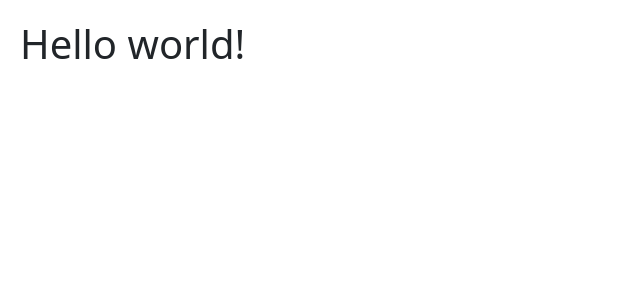
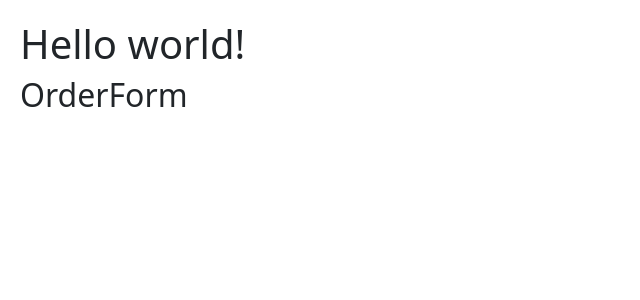
Before and after one commit to mGrzanek/coffee-shop-app, a React (Create React App) app in the folder client/: page /order-form in a window 1280 px wide. Shown: the top 300 px of the page, without its empty margins (0-640 px from the left). Built offline with nearby package versions, Linux system fonts and the light colour scheme.

Commit message:
Add Home, Product, Cart and OrderForm components, add routes to App

```diff
--- a/client/src/App.js
+++ b/client/src/App.js
@@ -1,7 +1,19 @@
+import { Routes, Route } from "react-router-dom";
+import Home from "./components/pages/Home/Home";
+import Product from "./components/pages/Product/Product";
+import Cart from "./components/pages/Cart/Cart";
+import OrderForm from "./components/pages/OrderForm.js/OrderForm";
+
 const App = () => {
   return (
     <div className="App">
       <h1>Hello world!</h1>
+      <Routes>
+        <Route path="/" element={<Home />} />
+        <Route path="/products/:id" element={<Product />} />
+        <Route path="/cart" element={<Cart />} />
+        <Route path="/order-form" element={<OrderForm />} />
+      </Routes>
     </div>
   );
 }
--- /dev/null
+++ b/client/src/components/pages/Cart/Cart.js
@@ -0,0 +1,7 @@
+const Cart = () => {
+    return(
+        <h2>Cart</h2>
+    );
+}
+
+export default Cart;
--- /dev/null
+++ b/client/src/components/pages/Home/Home.js
@@ -0,0 +1,7 @@
+const Home = () => {
+    return(
+        <h2>Home</h2>
+    );
+}
+
+export default Home;
--- /dev/null
+++ b/client/src/components/pages/OrderForm.js/OrderForm.js
@@ -0,0 +1,7 @@
+const OrderForm = () => {
+    return(
+        <h2>OrderForm</h2>
+    );
+}
+
+export default OrderForm;
--- /dev/null
+++ b/client/src/components/pages/Product/Product.js
@@ -0,0 +1,7 @@
+const Product = () => {
+    return(
+        <h2>Product</h2>
+    );
+}
+
+export default Product;
```
